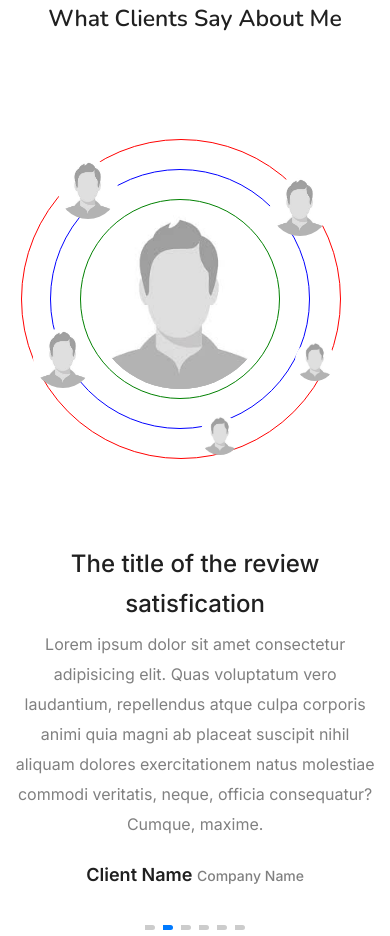
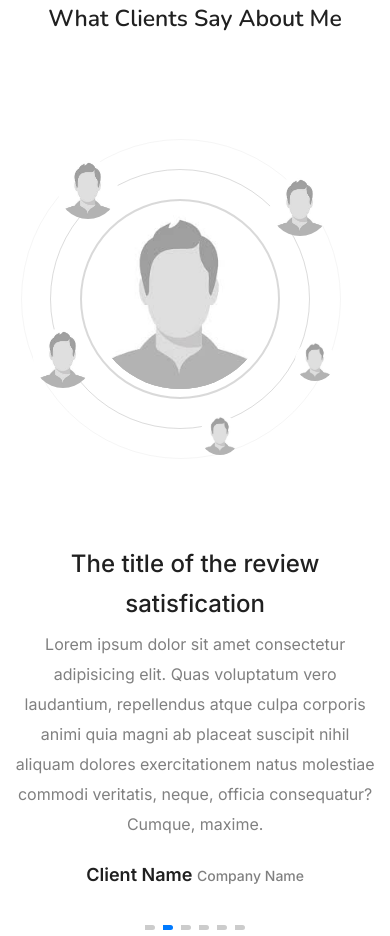
Before and after one commit to mursalinmirme/my-portfolio-site, a plain HTML site: page index.html in a window 390 px wide. Shown: the part 5498-6434 px from the top of the page. Drawn offline with nearby package versions, Linux system fonts and the light colour scheme.

Commit message:
I have changed some css code

```diff
--- a/css/responsivemobile.css
+++ b/css/responsivemobile.css
@@ -369,7 +369,7 @@
       height: 200px;
       margin-left: -40px;
       margin-top: 0px;
-      border: 1px solid green;
+      /* border: 1px solid green; */
     }
     .testi-slide-left-bgs .tbg5 {
       width: 60px;
@@ -383,7 +383,7 @@
       height: 260px;
       margin-top: 0px;
       margin-left: -40px;
-      border: 1px solid blue;
+      /* border: 1px solid blue; */
     }
 
     .testi-slide-left-bgs .tbrd3 {
@@ -391,8 +391,7 @@
       height: 320px;
       margin-left: -38px;
       margin-top: 0px;
-      border: 1px solid red;
-
+      /* border: 1px solid red; */
       display: flex;
       align-items: center;
       justify-content: center;
```
